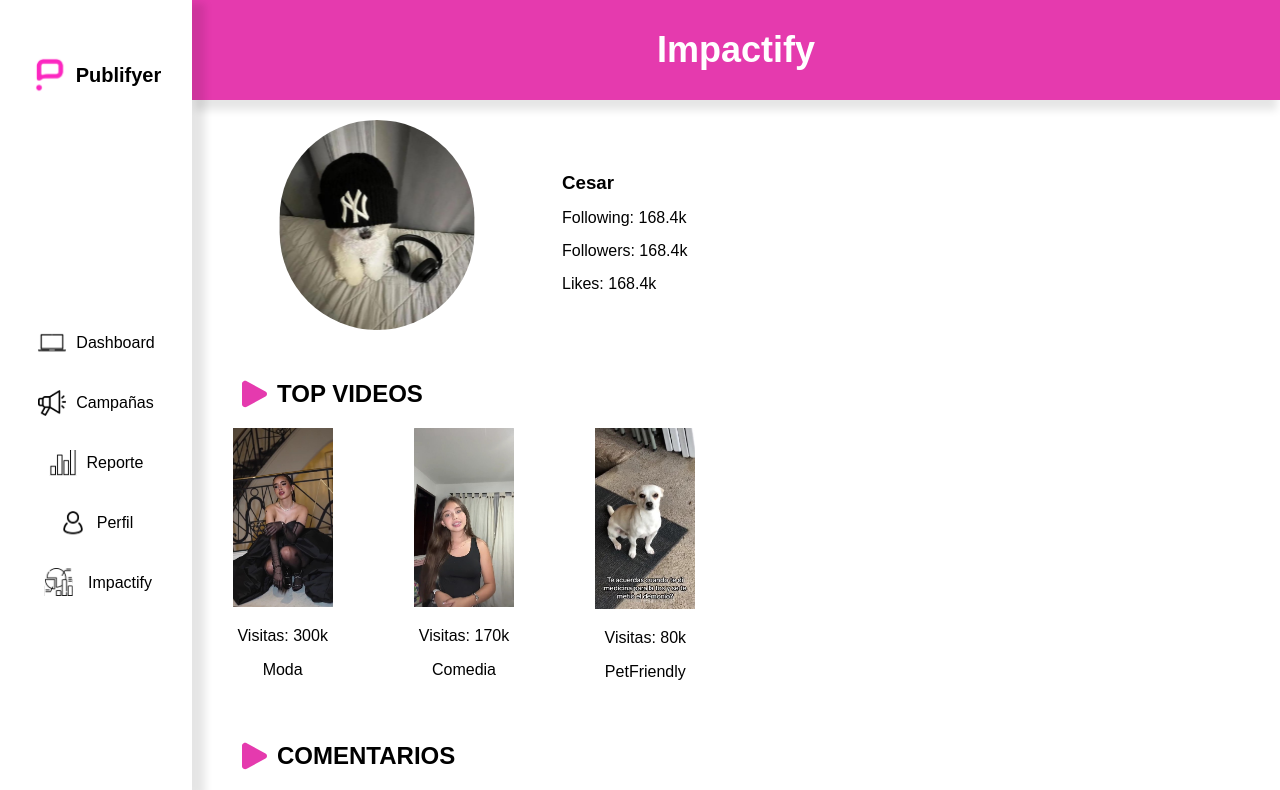
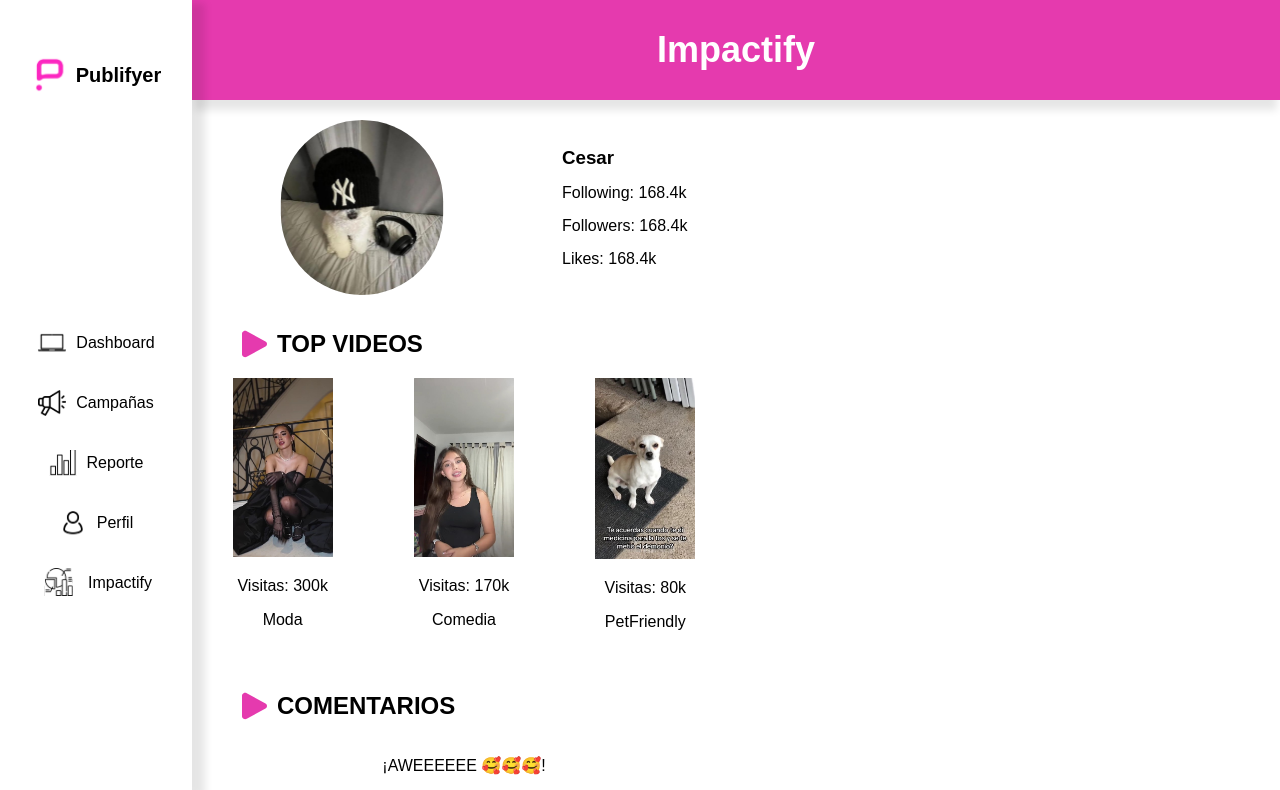
Before and after one commit to CesarAlex87/Grupo7, a React (Create React App) app: page / in a window 1280 px wide. Shown: the top 790 px of the page. Built offline with nearby package versions, Linux system fonts and the light colour scheme.

Commit message:
V y V en amnana

```diff
--- a/src/App/components/HeadImpactifyer/HeadPublifyer.css
+++ b/src/App/components/HeadImpactifyer/HeadPublifyer.css
@@ -7,14 +7,14 @@
 
   .userPhoto {
     width: 350px;
-    height: 225px;
+    min-height: 175px;
     display: flex;
     align-items: flex-start;
     margin-left: 20px;
   }
   .userPhoto .imgPhoto{
-    width: 350px;
-    height: 210px;
+    width: 300px;
+    height: 175px;
     border-radius: 100%; /* Para que la imagen tenga forma circular */
     margin-right: 20px;
   }
```
